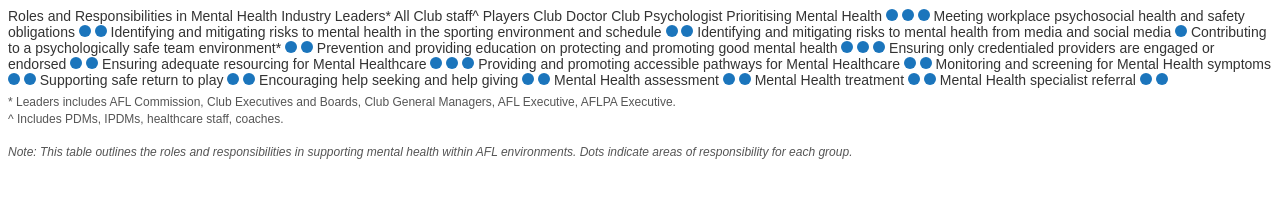
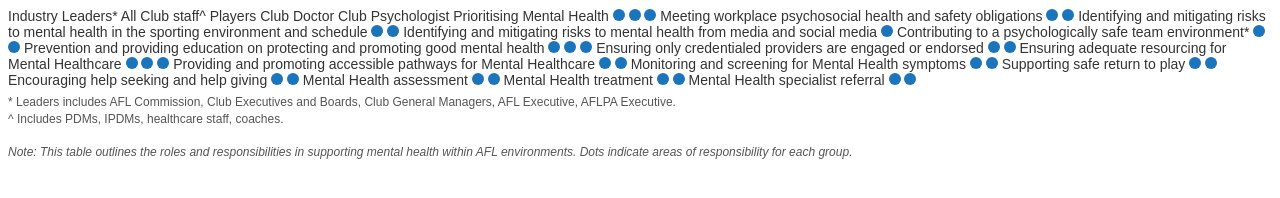
Before and after one commit to taracullafl/mentalhealthtable, a plain HTML site: page index.html in a window 1280 px wide. Drawn offline with Linux system fonts and the light colour scheme.

Commit message:
Update index.html

```diff
--- a/index.html
+++ b/index.html
@@ -74,10 +74,11 @@
 </head>
 
 <body>
+    <thead>
   <tr>
-      <th scope="col">Roles and Responsibilities in Mental Health</th>
+    <th scope="col"><span class="sr-only">Role</span></th>
     <th scope="col">Industry Leaders*</th>
-      <th scope="col">All Club staff^ </th>
+    <th scope="col">All Club staff^</th>
     <th scope="col">Players</th>
     <th scope="col">Club Doctor</th>
     <th scope="col">Club Psychologist</th>
```
Lines whose indentation alone changed are shown as unchanged.
